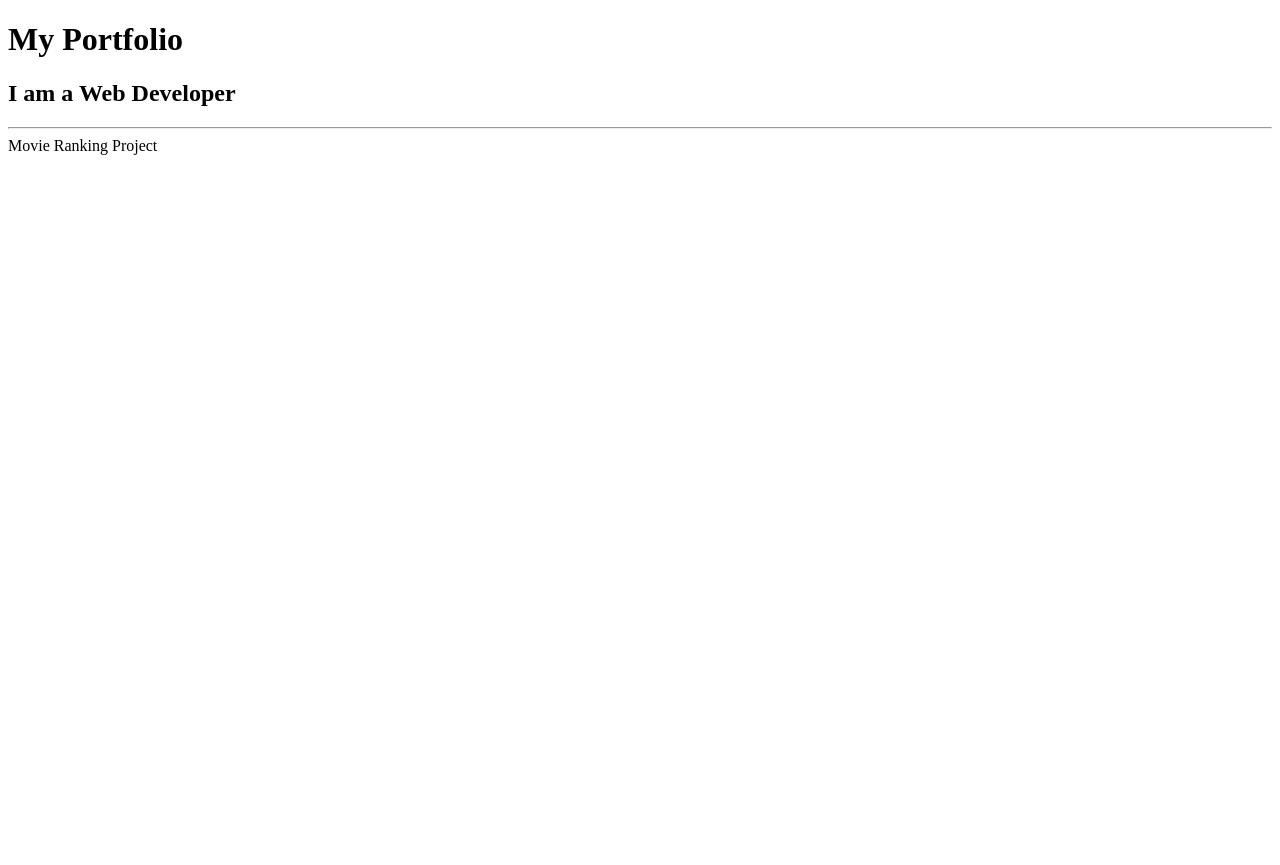
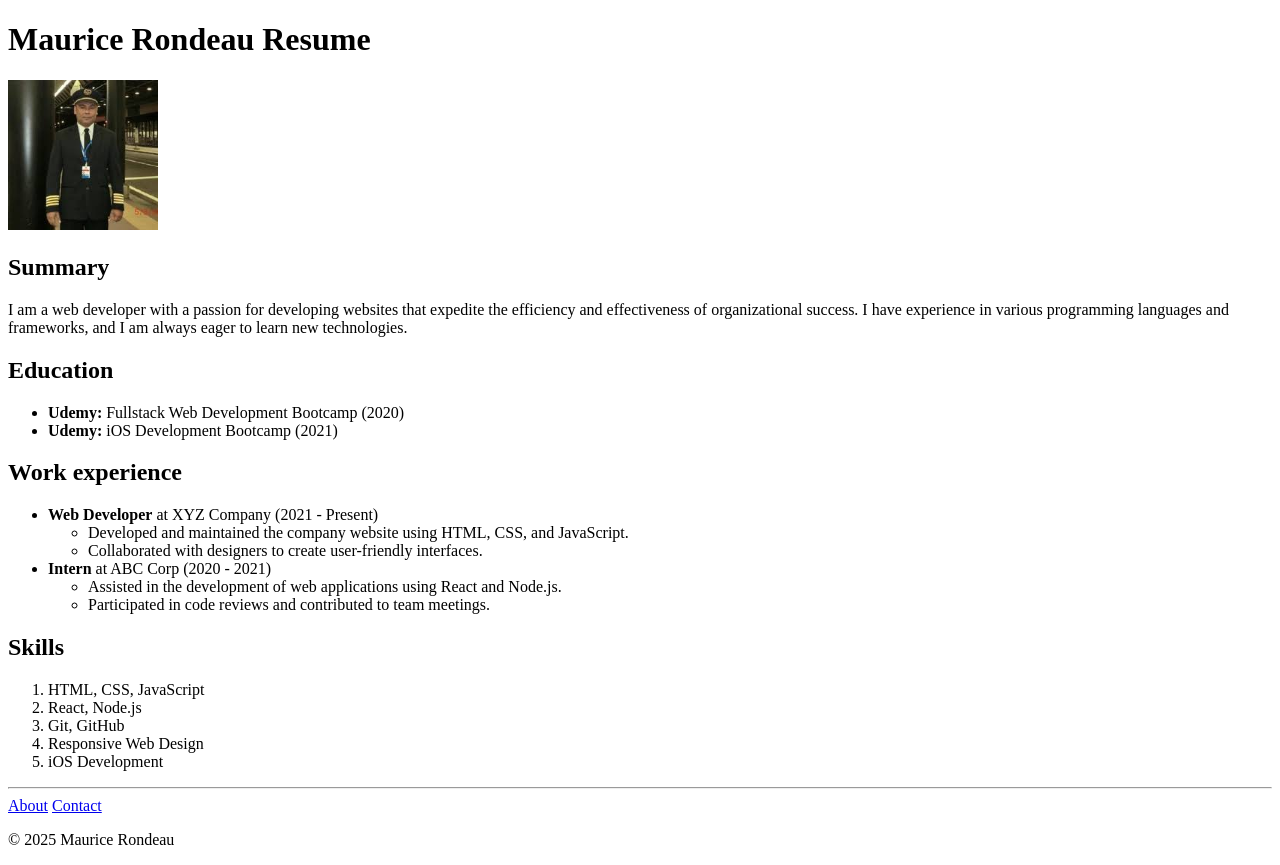
Before and after one commit to skycruzer/html.portfolio, a plain HTML site: page index.html in a window 1280 px wide. Before the commit the page ends 800 px from the top, so only its background shows below. Drawn offline with Linux system fonts and the light colour scheme.

Commit message:
Add files via upload

```diff
--- a/index.html
+++ b/index.html
@@ -1,28 +1,57 @@
-<!-- TODO 1: Create the HTML Boilerplate -->
 <!DOCTYPE html>
-<html lang="en">
 <head>
     <meta charset="UTF-8">
     <meta name="viewport" content="width=device-width, initial-scale=1.0">
-    <title>My Portfolio</title>
-</head>
-<body>
-    <h1>My Portfolio</h1>
-    <h2>I am a Web Developer</h2>
-    <hr
-    <a href="./public/movie-ranking.html">Movie Ranking Project</a>
-</body>
-</html>
-<!-- TODO 2: Add Your previous projects' HTML into the public folder -->
+    <title>My Resume</title>
+<head>
+    <body>
+        <h1>Maurice Rondeau Resume</h1>
+        <img src="./Assets/Images/MR_Photo.jpeg" alt="Maurice Rondeau" style="width:150px;height:150px;">
 
-<!-- TODO 3: Take screenshots of your project previews and add the images to the images folder -->
+        <h2>Summary</h2>
+        <p>
+            I am a web developer with a passion for developing websites that expedite the efficiency and effectiveness of organizational success. I have experience in various programming languages and frameworks, and I am always eager to learn new technologies.
+        </p>
+        <h2>Education</h2>
+        <p>
+            <ul>
+                <li><Strong>Udemy:</strong> Fullstack Web Development Bootcamp (2020)
+                <li><Strong>Udemy:</strong> iOS Development Bootcamp (2021)
+                </li>
+            </ul>
+        </p>
 
-<!-- TODO 4: Add titles/subtitles etc. -->
+<h2>Work experience</h2>
+        <p>
+            <ul>
+                <li><Strong>Web Developer</strong> at XYZ Company (2021 - Present)
+                    <ul>
+                        <li>Developed and maintained the company website using HTML, CSS, and JavaScript.</li>
+                        <li>Collaborated with designers to create user-friendly interfaces.</li>
+                    </ul>
+                </li>
+                <li><Strong>Intern</strong> at ABC Corp (2020 - 2021)
+                    <ul>
+                        <li>Assisted in the development of web applications using React and Node.js.</li>
+                        <li>Participated in code reviews and contributed to team meetings.</li>
+                    </ul>
+                </li>
+            </ul>
+        </p>
+<h2>Skills</h2>
+        <p>
+            <ol>
+                <li>HTML, CSS, JavaScript</li>
+                <li>React, Node.js</li>
+                <li>Git, GitHub</li>
+                <li>Responsive Web Design</li>
+                <li>iOS Development</li>
+            </ol>
+        </p>
 
-<!-- TODO 5: Add a link to the project pages -->
-
-<!-- TODO 6: Add images to show the project previews
-HINT for TODO 6: You can use the height attribute set to 200 to make the image smaller:
-https://developer.mozilla.org/en-US/docs/Web/HTML/Element/img#attr-height -->
-
-<!-- TODO 7: Add the Contact Me and About Me page links -->
+        <hr/>
+        <a href="about.html">About</a>
+        <a href="contact.html">Contact</a>
+<footer>
+    <p>&copy; 2025 Maurice Rondeau</p>
+    </body>
```
Also changed, not shown: about.html (added, +21 -0 lines), contact.html (added, +17 -0 lines), Assets/Images/MR_Photo.jpeg (added).
